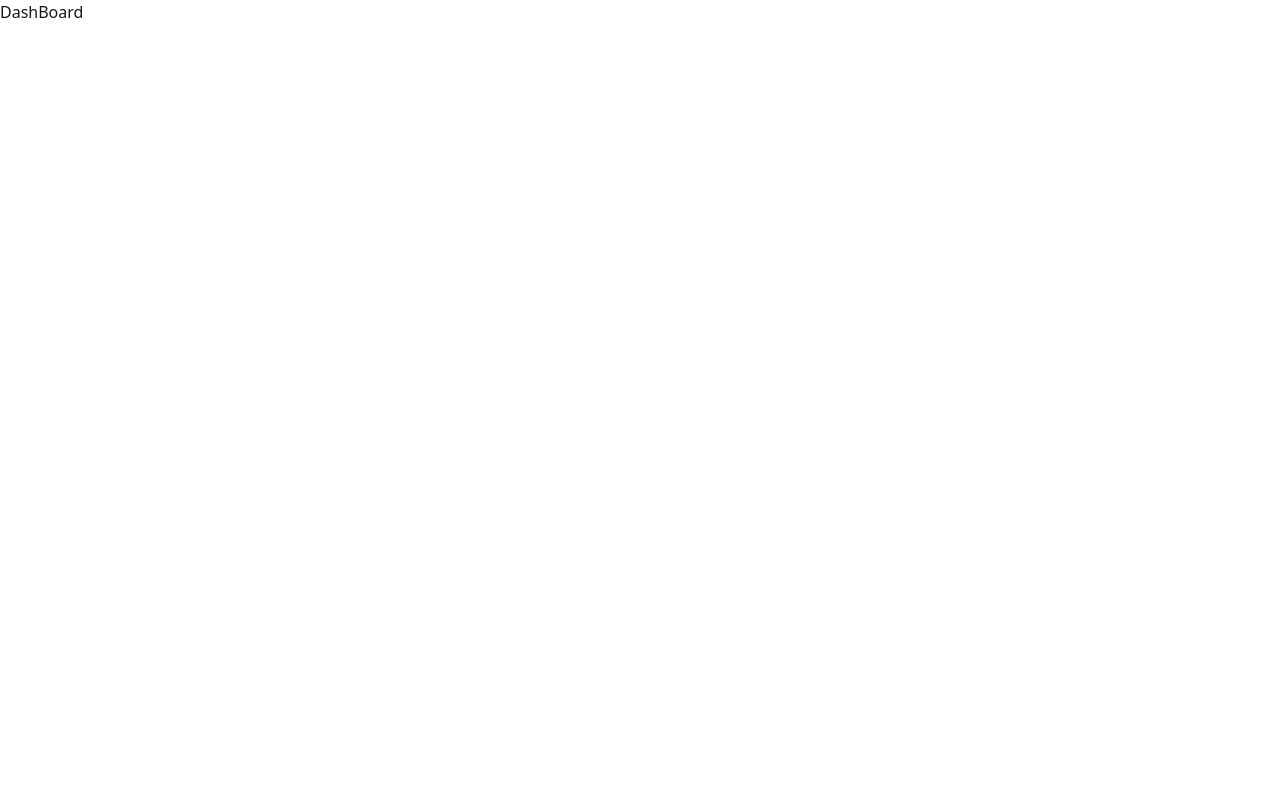
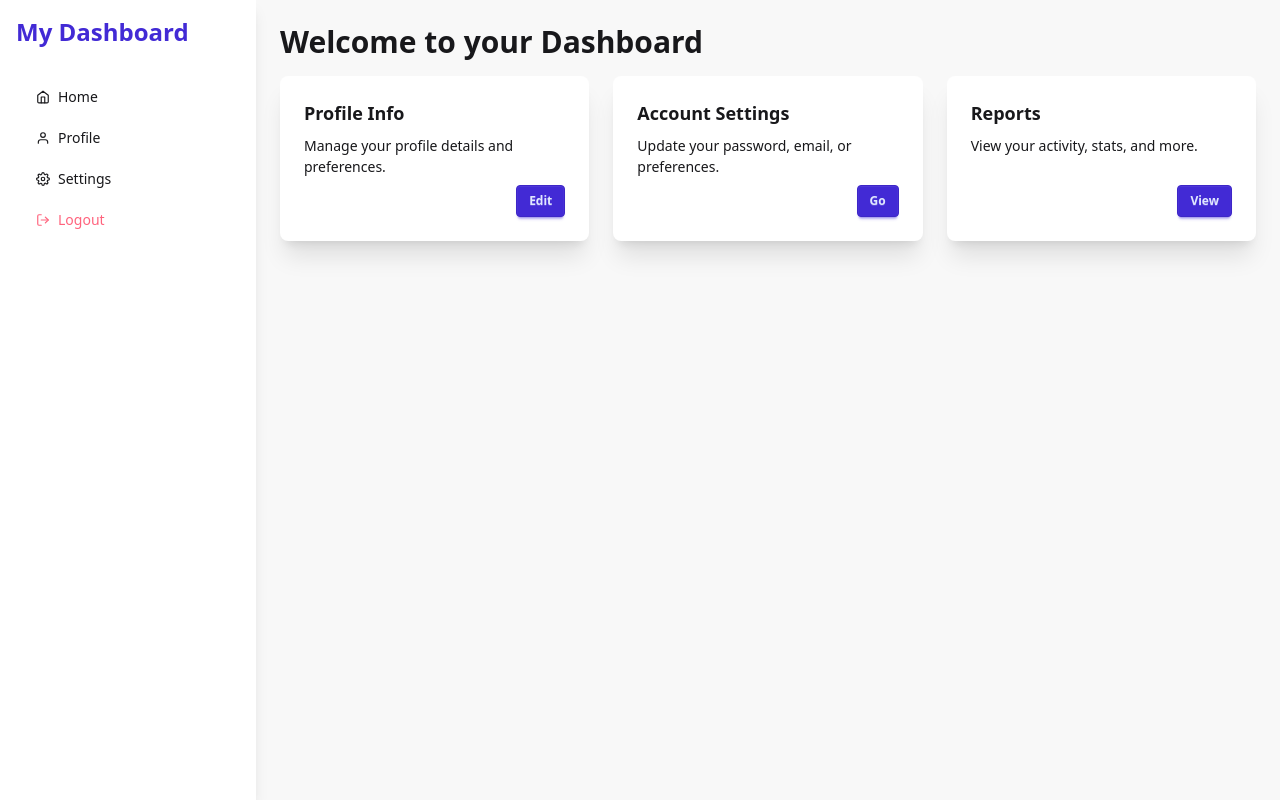
Before and after one commit to Faraan10/useState-useEffect, a React (Vite) app: page /dashboard in a window 1280 px wide. Built offline with nearby package versions, Linux system fonts and the light colour scheme; sample sign-in values are in the browser's storage.

Commit message:
dashboard commit

```diff
--- a/src/pages/DashBoard.jsx
+++ b/src/pages/DashBoard.jsx
@@ -1,7 +1,79 @@
 import React from "react";
+import { FiSettings, FiUser, FiLogOut, FiHome } from "react-icons/fi";
 
 const DashBoard = () => {
-  return <div>DashBoard</div>;
+  return (
+    <div className="min-h-screen flex bg-base-200">
+      {/* Sidebar */}
+      <div className="w-64 bg-base-100 shadow-lg p-4 hidden md:block">
+        <h2 className="text-2xl font-bold text-primary mb-6">My Dashboard</h2>
+        <ul className="menu space-y-2">
+          <li>
+            <a className="flex items-center gap-2">
+              <FiHome />
+              Home
+            </a>
+          </li>
+          <li>
+            <a className="flex items-center gap-2">
+              <FiUser />
+              Profile
+            </a>
+          </li>
+          <li>
+            <a className="flex items-center gap-2">
+              <FiSettings />
+              Settings
+            </a>
+          </li>
+          <li>
+            <a className="flex items-center gap-2 text-error">
+              <FiLogOut />
+              Logout
+            </a>
+          </li>
+        </ul>
+      </div>
+
+      {/* Main Content */}
+      <div className="flex-1 p-6">
+        <h1 className="text-3xl font-bold mb-4">Welcome to your Dashboard</h1>
+
+        {/* Example Cards */}
+        <div className="grid grid-cols-1 md:grid-cols-2 lg:grid-cols-3 gap-6">
+          <div className="card bg-base-100 shadow-xl">
+            <div className="card-body">
+              <h2 className="card-title">Profile Info</h2>
+              <p>Manage your profile details and preferences.</p>
+              <div className="card-actions justify-end">
+                <button className="btn btn-primary btn-sm">Edit</button>
+              </div>
+            </div>
+          </div>
+
+          <div className="card bg-base-100 shadow-xl">
+            <div className="card-body">
+              <h2 className="card-title">Account Settings</h2>
+              <p>Update your password, email, or preferences.</p>
+              <div className="card-actions justify-end">
+                <button className="btn btn-primary btn-sm">Go</button>
+              </div>
+            </div>
+          </div>
+
+          <div className="card bg-base-100 shadow-xl">
+            <div className="card-body">
+              <h2 className="card-title">Reports</h2>
+              <p>View your activity, stats, and more.</p>
+              <div className="card-actions justify-end">
+                <button className="btn btn-primary btn-sm">View</button>
+              </div>
+            </div>
+          </div>
+        </div>
+      </div>
+    </div>
+  );
 };
 
 export default DashBoard;
```
